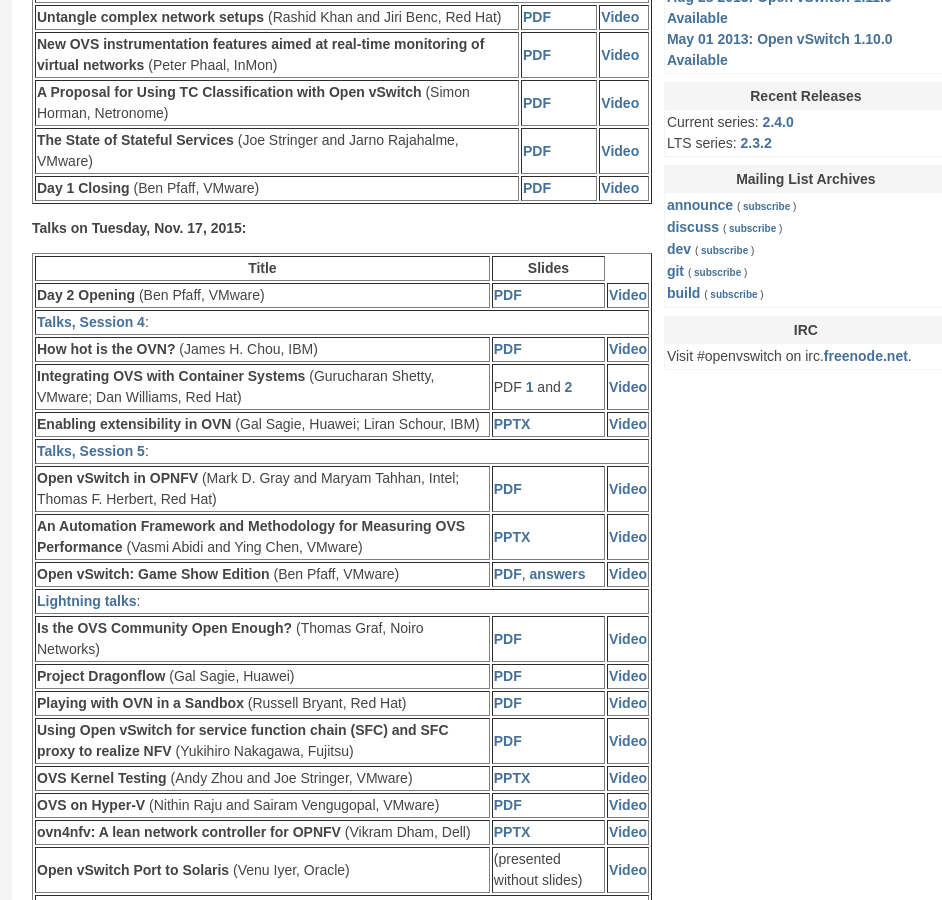
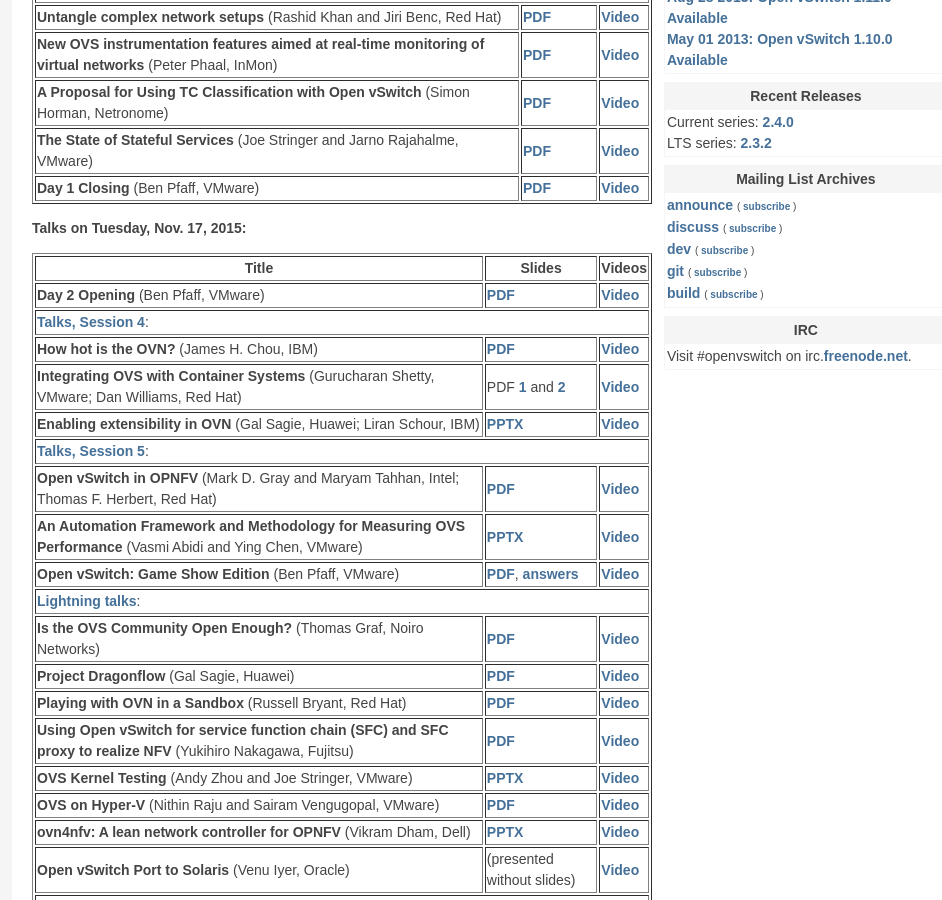
Before and after one commit to openvswitch/openvswitch.github.io, a Jekyll site: the page built from support/ovscon2015/index.html, in a window 1280 px wide and 900 px high, scrolled down 898 px. Shown: the whole window, without its empty margins (138-1080 px from the left). Built offline with Jekyll 4.4.1, drawn with Linux system fonts in a browser that asks for light colours.

Commit message:
ovscon2015: Add missing column header.

```diff
--- a/support/ovscon2015/index.html
+++ b/support/ovscon2015/index.html
@@ -162,6 +162,7 @@
   <tr>
     <th>Title</th>
     <th>Slides</th>
+    <th>Videos</th>
   </tr>
   <tr>
     <td><b>Day 2 Opening</b> (Ben Pfaff, VMware)</td>
```
